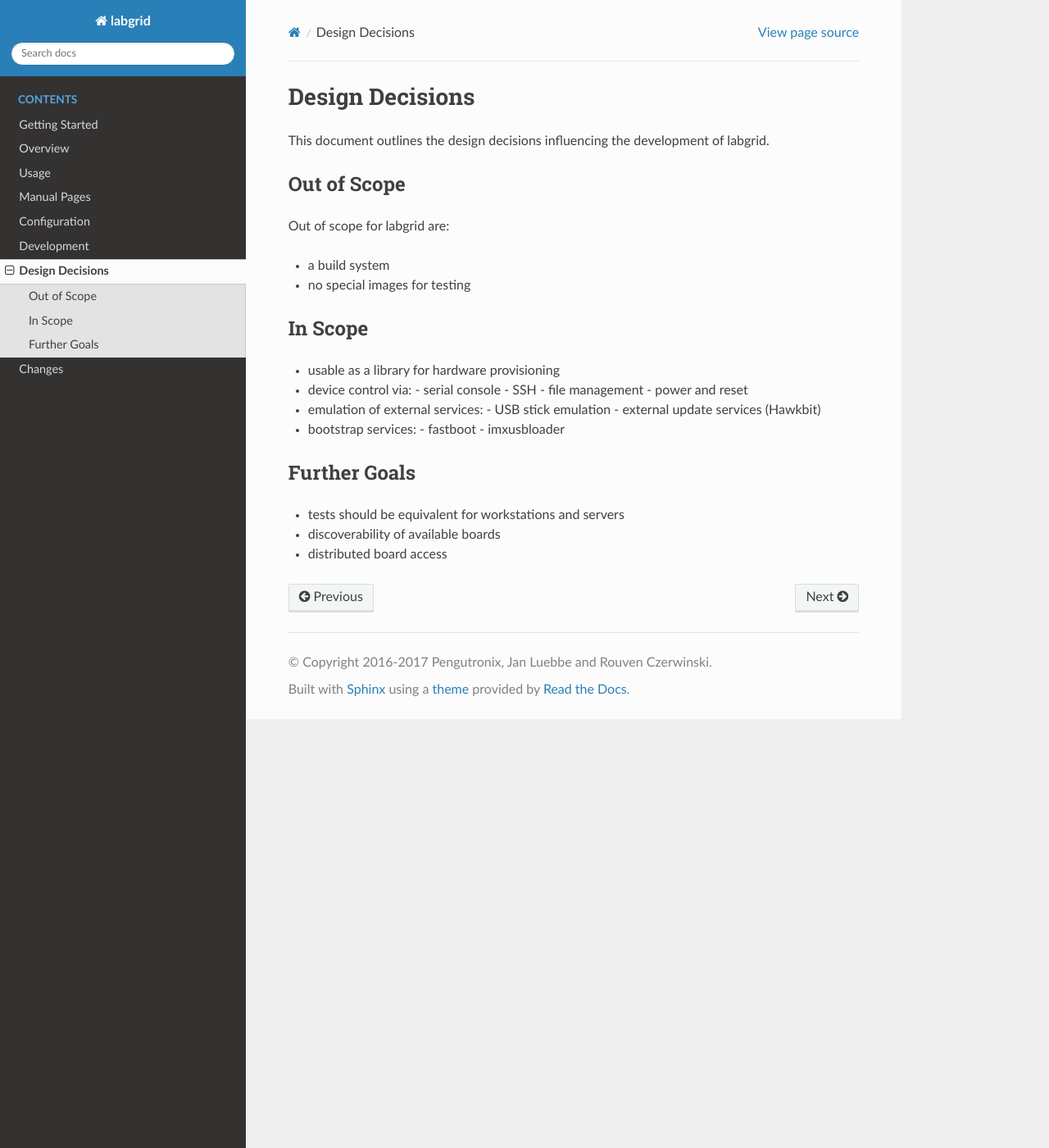
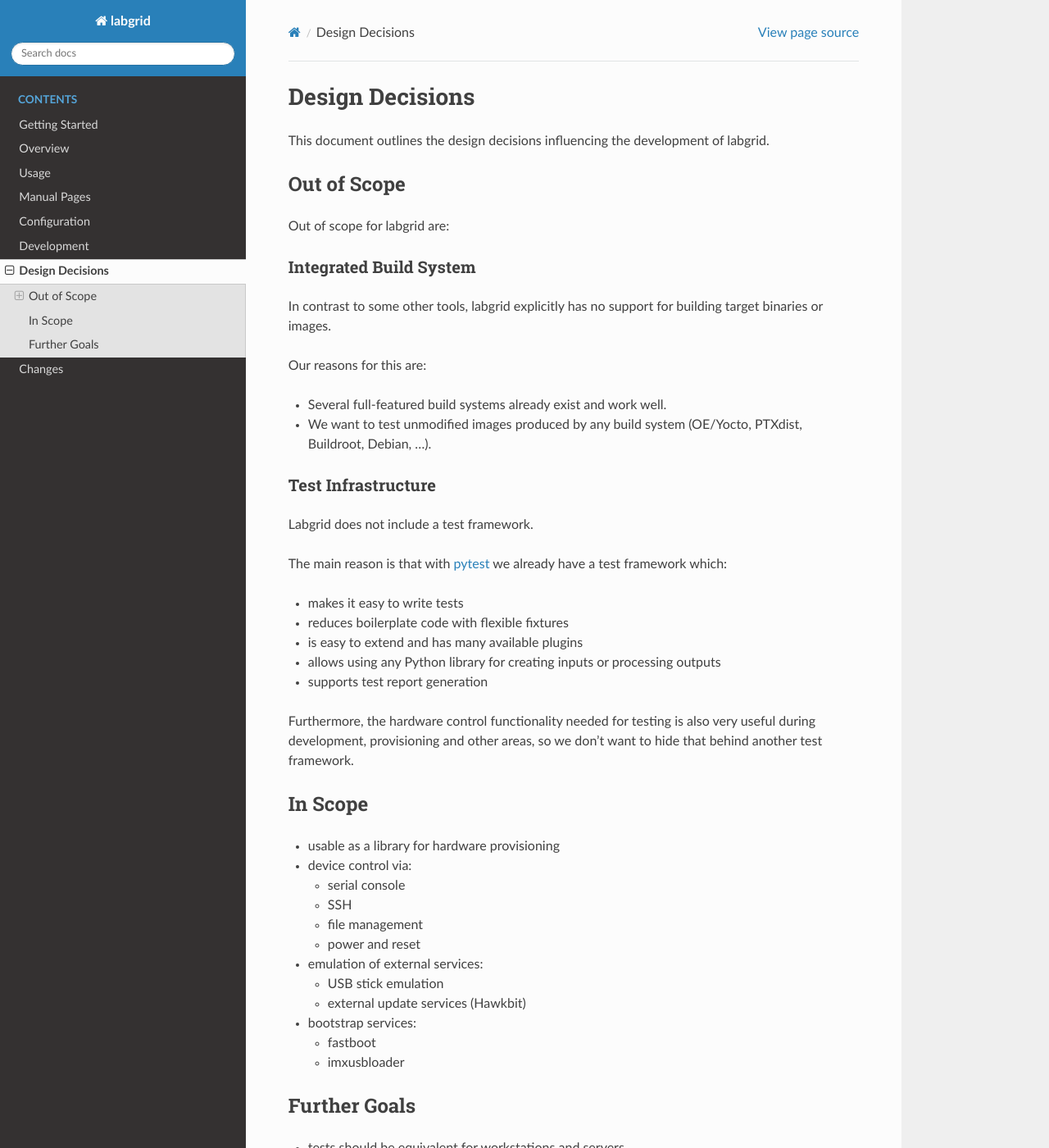
Before and after one commit to labgrid-project/labgrid, a Sphinx documentation site: the page built from doc/design_decisions.rst, in a window 1280 px wide and 1400 px high. Shown: the whole window at 82% size. Built offline with Sphinx 7.4.7 and the Read the Docs theme 2.0.0, drawn with Linux system fonts in a browser that asks for light colours; pages that are not in the unit, such as notebooks, are missing from menus.

Commit message:
doc/design_decisions: describe out of scope functionality
Signed-off-by: Jan Luebbe <jlu@pengutronix.de>

```diff
--- a/doc/design_decisions.rst
+++ b/doc/design_decisions.rst
@@ -9,24 +9,54 @@ Out of Scope
 
 Out of scope for labgrid are:
 
-- a build system
-- no special images for testing
+Integrated Build System
+~~~~~~~~~~~~~~~~~~~~~~~
+
+In contrast to some other tools, labgrid explicitly has no support for building
+target binaries or images.
+
+Our reasons for this are:
+
+- Several full-featured build systems already exist and work well.
+- We want to test unmodified images produced by any build system (OE/Yocto,
+  PTXdist, Buildroot, Debian, …).
+
+Test Infrastructure
+~~~~~~~~~~~~~~~~~~~
+
+Labgrid does not include a test framework.
+
+The main reason is that with `pytest <https://docs.pytest.org/>`_ we already
+have a test framework which:
+
+- makes it easy to write tests
+- reduces boilerplate code with flexible fixtures
+- is easy to extend and has many available plugins
+- allows using any Python library for creating inputs or processing outputs
+- supports test report generation
+
+Furthermore, the hardware control functionality needed for testing is also very
+useful during development, provisioning and other areas, so we don't want to
+hide that behind another test framework.
 
 In Scope
 --------
 
 - usable as a library for hardware provisioning
 - device control via:
+
   - serial console
   - SSH
   - file management
   - power and reset
 
 - emulation of external services:
+
   - USB stick emulation
   - external update services (Hawkbit)
 
 - bootstrap services:
+
   - fastboot
   - imxusbloader
 
```
